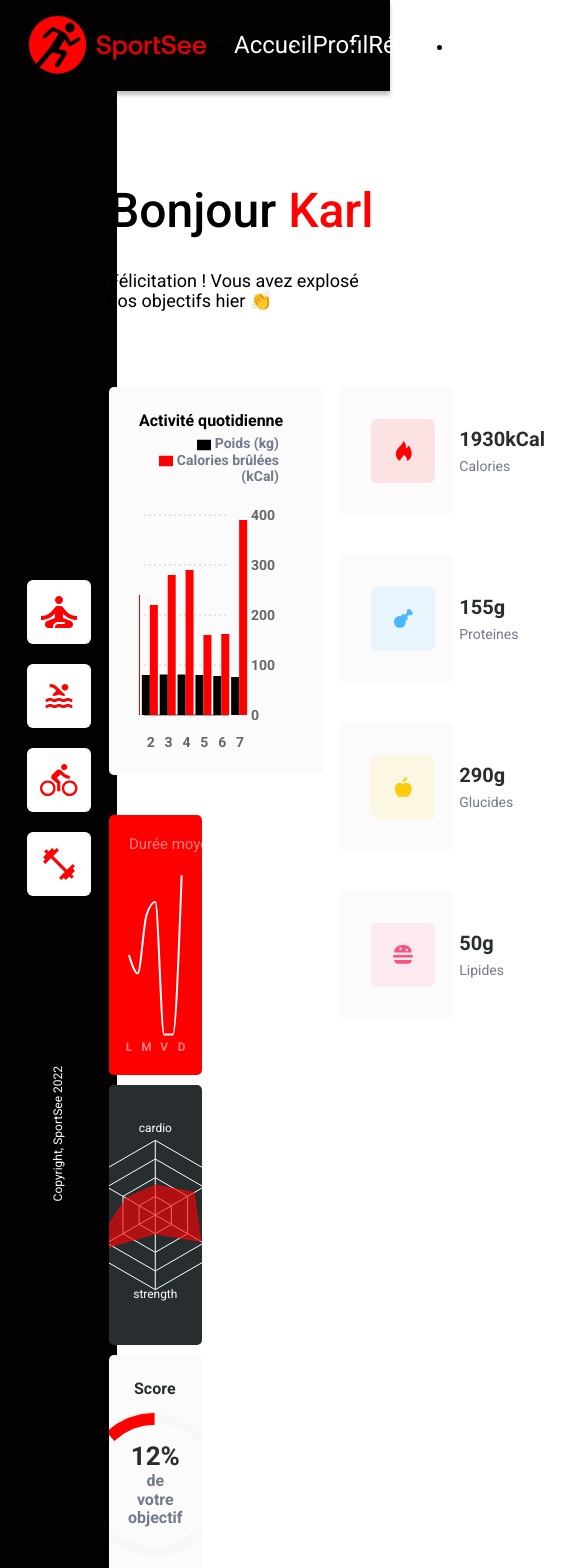
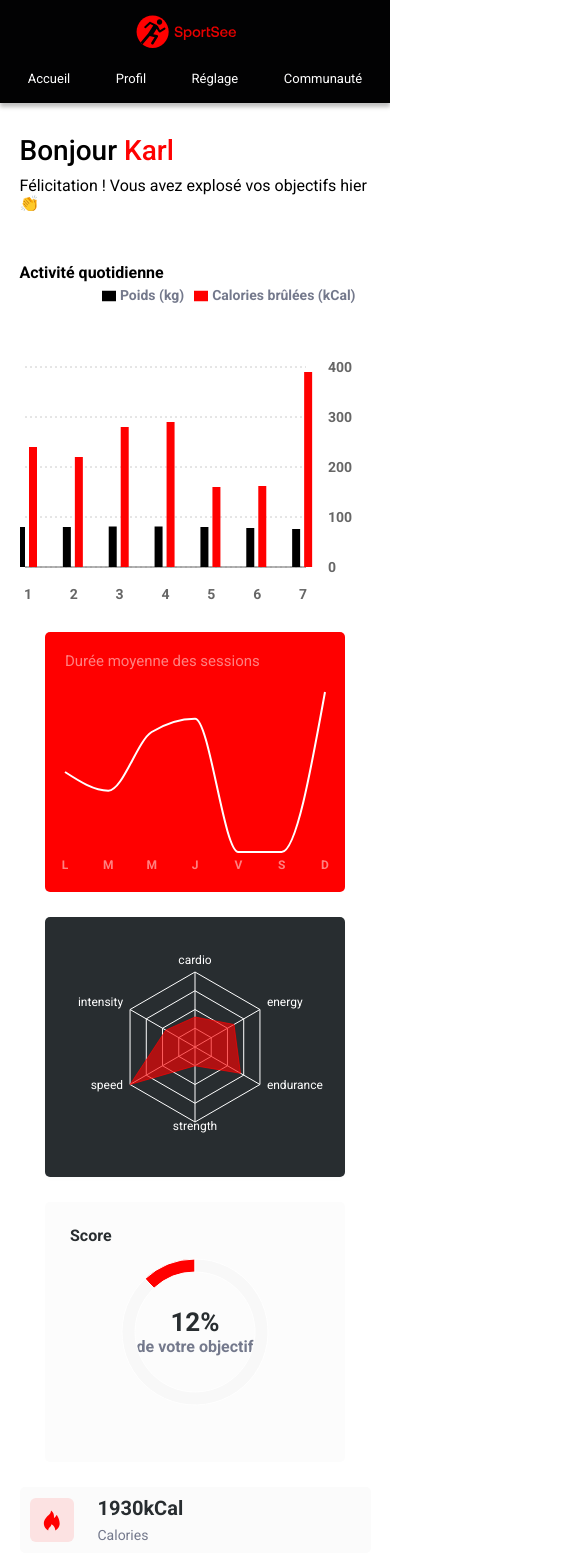
Before and after one commit to Alex-Pqn/SportSee-ocr_dcl, a React (Create React App) app: page / in a window 390 px wide. Shown: the top 1568 px of the page, 585 px wide, since content can reach past the window. Built offline with nearby package versions, Linux system fonts and the light colour scheme.

Commit message:
Responsive

```diff
--- a/src/components/Dashboard/DashboardActivityChart/DashboardActivityChart.scss
+++ b/src/components/Dashboard/DashboardActivityChart/DashboardActivityChart.scss
@@ -2,7 +2,6 @@
 
 .activity-chart {
   border-radius: $charts-border-radius;
-  background-color: $charts-background-color;
   padding: 25px 30px;
 
   &__title {
@@ -13,3 +12,10 @@
   &__body {
   }
 }
+
+// Medium devices
+@media only screen and (max-width: 992px) {
+  .activity-chart {
+    padding: 0;
+  }
+}
--- a/src/components/Dashboard/DashboardAside/DashboardAside.scss
+++ b/src/components/Dashboard/DashboardAside/DashboardAside.scss
@@ -6,10 +6,10 @@
   justify-content: center;
   align-items: center;
 
+  width: 117px;
   height: 100%;
   min-height: 100%;
 
-  width: 117px;
   background-color: $navbar-background-color;
 
   &__navbar {
@@ -17,6 +17,7 @@
     margin-bottom: 150px;
     li {
       margin-bottom: 20px;
+      list-style-type: none;
     }
   }
   &__copyright {
@@ -28,3 +29,29 @@
     }
   }
 }
+
+// Medium & Small devices
+@media only screen and (max-width: 992px) {
+  .activities-aside {
+    padding: 25px 0;
+    width: auto;
+    height: auto;
+    min-height: auto;
+
+    &__navbar {
+      margin-bottom: 20px;
+      ul {
+        display: flex;
+        li {
+          margin: 0 15px;
+        }
+      }
+    }
+    &__copyright {
+      span {
+        writing-mode: initial;
+        transform: initial;
+      }
+    }
+  }
+}
--- a/src/components/Dashboard/DashboardNutrientCard/DashboardNutrientCard.scss
+++ b/src/components/Dashboard/DashboardNutrientCard/DashboardNutrientCard.scss
@@ -34,3 +34,20 @@
     }
   }
 }
+
+// Medium devices
+@media only screen and (max-width: 992px) {
+  .nutrient-card {
+    box-sizing: border-box;
+    padding: 10px;
+    width: 50%;
+    margin-bottom: 20px;
+  }
+}
+
+// Small devices
+@media only screen and (max-width: 568px) {
+  .nutrient-card {
+    width: 100%;
+  }
+}
--- a/src/components/Dashboard/DashboardScoreChart/DashboardScoreChart.scss
+++ b/src/components/Dashboard/DashboardScoreChart/DashboardScoreChart.scss
@@ -1,7 +1,7 @@
 @import './../../../style/variables';
 
 .score-chart {
-  background-color: $charts-background-color;
+  background-color: #fcfcfc;
   border-radius: $charts-border-radius;
   position: relative;
 
--- a/src/components/Dashboard/DashboardWelcome/DashboardWelcome.scss
+++ b/src/components/Dashboard/DashboardWelcome/DashboardWelcome.scss
@@ -16,3 +16,28 @@
     }
   }
 }
+
+// Medium devices
+@media only screen and (max-width: 992px) {
+  .welcome {
+    margin-bottom: 50px;
+  }
+}
+
+// Small devices
+@media only screen and (max-width: 568px) {
+  .welcome {
+    &__user {
+      h1 {
+        margin: 32px 0 10px 0;
+
+        font-size: 28px;
+      }
+    }
+    &__recap {
+      span {
+        font-size: 16px;
+      }
+    }
+  }
+}
--- a/src/components/Default/DefaultHeader/DefaultHeader.scss
+++ b/src/components/Default/DefaultHeader/DefaultHeader.scss
@@ -19,3 +19,49 @@
     width: 100%;
   }
 }
+
+// Medium devices
+@media only screen and (min-width: 768px) and (max-width: 992px) {
+  .header {
+    height: 80px;
+
+    &__logo {
+      padding: 0 20px;
+      svg {
+        width: 125px;
+      }
+    }
+  }
+}
+
+// Small devices
+@media only screen and (min-width: 568px) and (max-width: 768px) {
+  .header {
+    height: 70px;
+
+    &__logo {
+      padding: 0 10px;
+      svg {
+        width: 100px;
+      }
+    }
+  }
+}
+
+// Small devices
+@media only screen and (max-width: 568px) {
+  .header {
+    height: auto;
+    padding: 15px 5px;
+    flex-direction: column;
+    align-content: center;
+
+    &__logo {
+      padding-left: 10px;
+      margin-bottom: 20px;
+      svg {
+        width: 100px;
+      }
+    }
+  }
+}
--- a/src/components/Default/DefaultIconCard/DefaultIconCard.scss
+++ b/src/components/Default/DefaultIconCard/DefaultIconCard.scss
@@ -11,3 +11,14 @@
 
   border-radius: 6px;
 }
+
+// Small devices
+@media only screen and (max-width: 568px) {
+  .icon-card {
+    height: 44px;
+    width: 44px;
+    svg {
+      height: 25px;
+    }
+  }
+}
--- a/src/components/Default/DefaultNavbar/DefaultNavbar.scss
+++ b/src/components/Default/DefaultNavbar/DefaultNavbar.scss
@@ -5,9 +5,33 @@
     display: flex;
     justify-content: space-around;
 
-    li a {
-      color: #ffffff;
-      font-size: 24px;
+    li {
+      list-style-type: none;
+      a {
+        color: #ffffff;
+        font-size: 24px;
+      }
     }
   }
 }
+
+// Medium devices
+@media only screen and (min-width: 768px) and (max-width: 992px) {
+  .navbar ul li a {
+    font-size: 18px;
+  }
+}
+
+// Small devices
+@media only screen and (min-width: 568px) and (max-width: 768px) {
+  .navbar ul li a {
+    font-size: 16px;
+  }
+}
+
+// Small devices
+@media only screen and (max-width: 568px) {
+  .navbar ul li a {
+    font-size: 13px;
+  }
+}
--- a/src/pages/Dashboard/Dashboard.scss
+++ b/src/pages/Dashboard/Dashboard.scss
@@ -6,9 +6,6 @@
   width: 100%;
   min-height: 100%;
 
-  &__aside {
-    width: 10%;
-  }
   &__body {
     width: 72%;
     padding: 0 70px;
@@ -32,25 +29,87 @@
     }
     &__bottom {
       display: flex;
-      justify-content: space-between;
-      @media screen and (max-width: 1500px) {
-        flex-wrap: wrap;
-      }
+      flex-wrap: wrap;
 
       &__container {
-        width: 33%;
-        @media screen and (max-width: 1500px) {
-          width: 43%;
-          margin-top: 10px;
-        }
+        margin-bottom: 15px;
+        width: 300px;
       }
     }
   }
   &__charts-right {
     margin-left: 30px;
-    @media screen and (max-width: 1080px) {
-      margin-left: 15px;
-    }
     width: 18%;
   }
 }
+
+// Large devices
+@media only screen and (min-width: 992px) and (max-width: 1500px) {
+  .dashboard {
+    &__body {
+      padding: 0 55px 50px 55px;
+    }
+
+    &__charts-left {
+      width: 75%;
+    }
+    &__charts-right {
+      width: 25%;
+    }
+  }
+}
+
+// Medium devices
+@media only screen and (max-width: 992px) {
+  .dashboard {
+    flex-direction: column-reverse;
+    align-items: center;
+
+    &__aside {
+      width: 100%;
+    }
+
+    &__body {
+      width: 90%;
+      padding: 0;
+      margin-bottom: 30px;
+    }
+
+    &__charts {
+      flex-direction: column;
+      justify-content: center;
+      align-items: center;
+    }
+
+    &__charts-left {
+      width: 100%;
+
+      &__top {
+        margin-bottom: 30px;
+      }
+      &__bottom {
+        display: flex;
+        justify-content: center;
+        flex-wrap: wrap;
+
+        &__container {
+          margin: 0 10px 25px 10px !important;
+        }
+
+        &::after {
+          content: '';
+          margin: 0 15px;
+          width: 300px;
+        }
+      }
+    }
+    &__charts-right {
+      margin-left: 0;
+      width: 100%;
+    }
+    &__nutrient-cards {
+      display: flex;
+      flex-wrap: wrap;
+    }
+  }
+}
--- a/src/style/_variables.scss
+++ b/src/style/_variables.scss
@@ -1,3 +1,2 @@
 $navbar-background-color: #020203;
-$charts-background-color: #fbfbfb;
 $charts-border-radius: 5px;
```
Also changed, not shown: src/components/Dashboard/DashboardActivityChart/DashboardActivityChart.jsx (+10 -10 lines).
